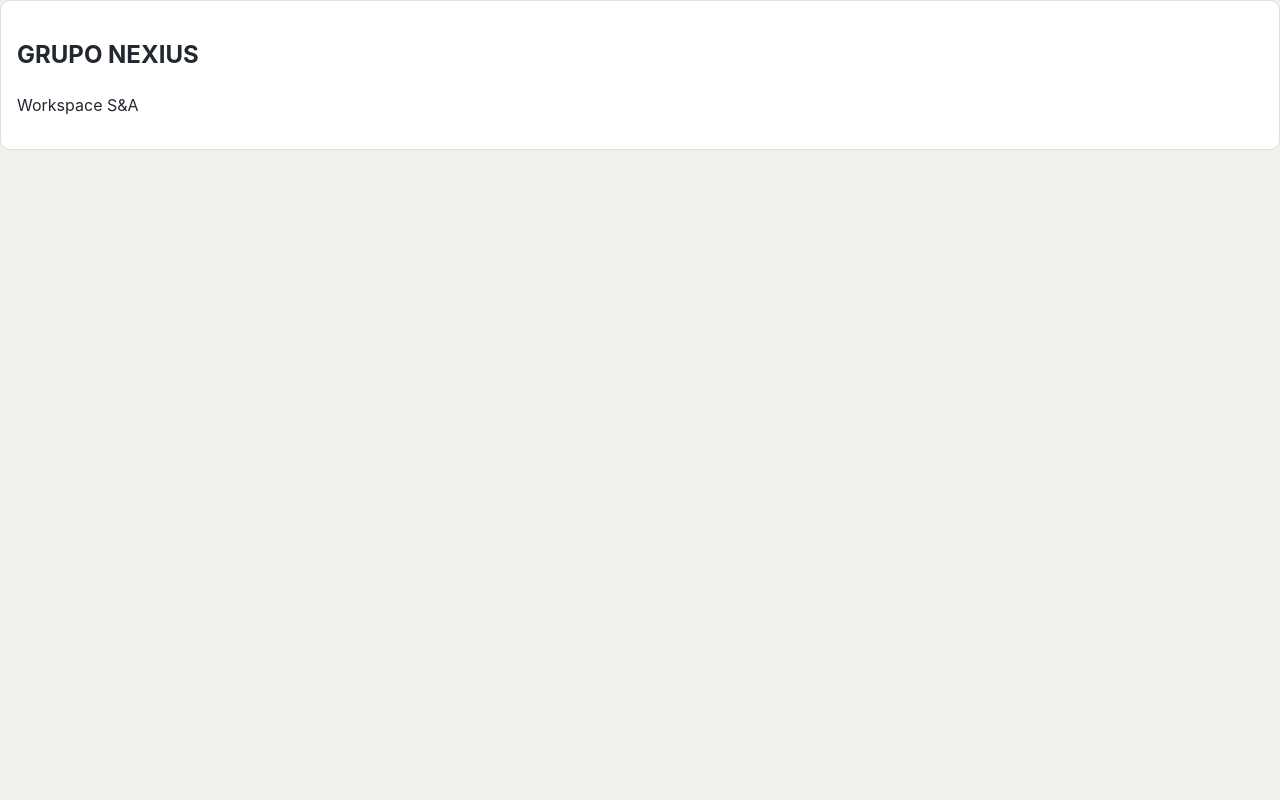
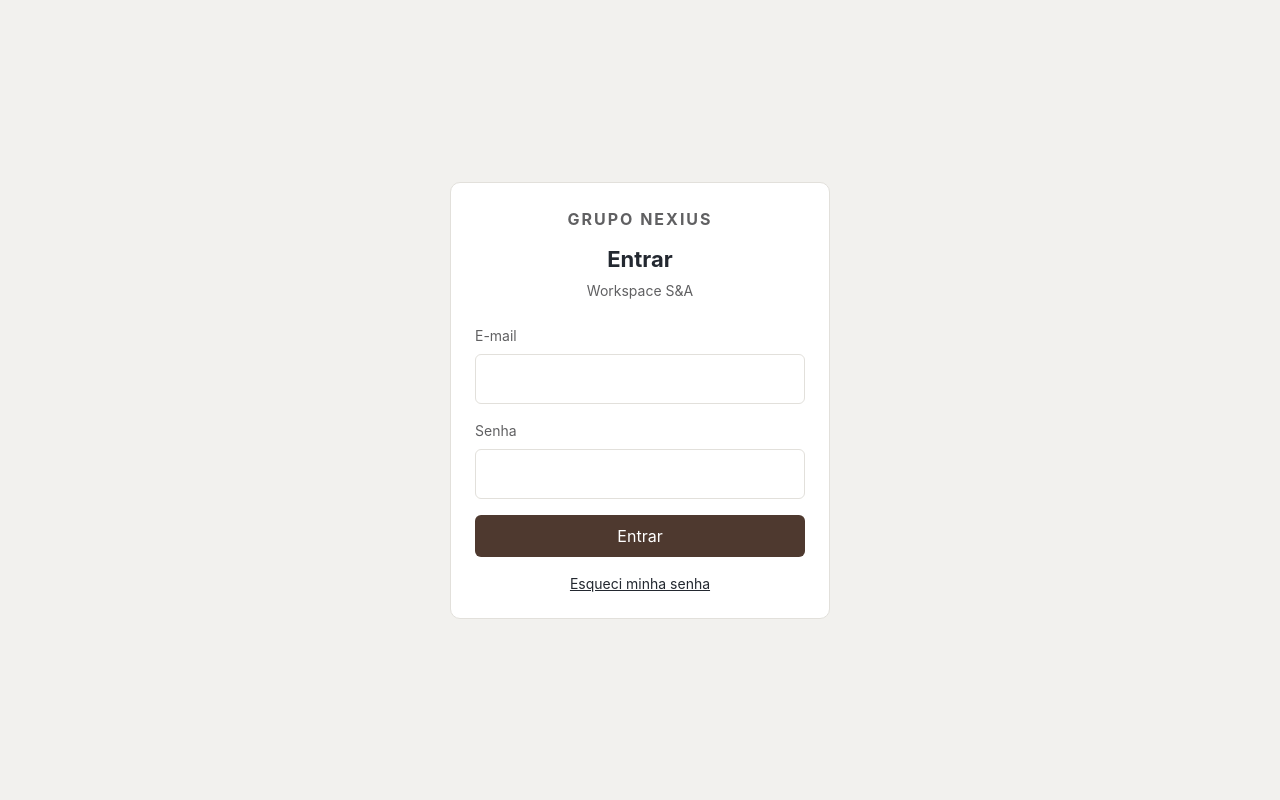
Before and after one commit to rodrigo-cassaro-sa/nexius-workspace, a PHP site: page / in a window 1280 px wide. Run offline with PHP 8.4, Linux system fonts and the light colour scheme.

Commit message:
Tela de login funcional (consome api/auth/login.php)
HTML/CSS/JS separados, estados de carregando/erro, tema claro/escuro, sem regra no front.

Co-Authored-By: Claude Opus 4.8 <noreply@anthropic.com>

```diff
--- a/public/css/components.css
+++ b/public/css/components.css
@@ -26,11 +26,74 @@
   color: var(--cor-texto);
 }
 
+.botao:disabled {
+  opacity: 0.6;
+  cursor: not-allowed;
+}
+
+.botao-bloco {
+  width: 100%;
+}
+
 .card {
   background: var(--cor-superficie);
   border: 1px solid var(--cor-borda);
   border-radius: var(--raio-medio);
-  padding: var(--espaco-4);
+  padding: var(--espaco-5);
 }
 
-/* TODO: campo, badge de status, alerta, modal, skeleton (nas fases de tela). */
+/* Formulario */
+.campo {
+  margin-bottom: var(--espaco-4);
+}
+
+.campo-label {
+  display: block;
+  margin-bottom: var(--espaco-2);
+  font-size: 14px;
+  color: var(--cor-texto-secundario);
+}
+
+.campo-input {
+  width: 100%;
+  padding: var(--espaco-3);
+  border: 1px solid var(--cor-borda);
+  border-radius: var(--raio-pequeno);
+  background: var(--cor-superficie);
+  color: var(--cor-texto);
+  transition: border-color var(--transicao-padrao);
+}
+
+.campo-input:focus {
+  outline: none;
+  border-color: var(--cor-primaria);
+}
+
+/* Alertas / feedback (nao dependem so de cor: tem texto) */
+.alerta {
+  padding: var(--espaco-3);
+  border-radius: var(--raio-pequeno);
+  margin-bottom: var(--espaco-4);
+  font-size: 14px;
+  border: 1px solid transparent;
+}
+
+.alerta-erro {
+  color: var(--cor-erro);
+  border-color: var(--cor-erro);
+  background: rgba(178, 59, 59, 0.08);
+}
+
+.alerta-sucesso {
+  color: var(--cor-sucesso);
+  border-color: var(--cor-sucesso);
+  background: rgba(46, 125, 82, 0.08);
+}
+
+.alerta-info {
+  color: var(--cor-info);
+  border-color: var(--cor-info);
+  background: rgba(43, 92, 138, 0.08);
+}
+
+/* TODO: badge de status, modal, skeleton (nas fases de tela). */
--- a/public/css/pages.css
+++ b/public/css/pages.css
@@ -1,3 +1,45 @@
 /* pages.css */
 /* Estilos especificos de paginas (login, dashboard, demanda, perfil...). */
-/* Preenchido conforme cada tela for implementada. Sem conteudo agora. */
+
+/* Login */
+.pagina-login {
+  min-height: 100vh;
+  display: flex;
+  align-items: center;
+  justify-content: center;
+  padding: var(--espaco-4);
+}
+
+.card-login {
+  width: 100%;
+  max-width: 380px;
+}
+
+.login-marca {
+  text-align: center;
+  margin-bottom: var(--espaco-5);
+}
+
+.marca-logo {
+  margin: 0;
+  letter-spacing: 2px;
+  font-weight: 700;
+  color: var(--cor-secundaria);
+}
+
+.login-titulo {
+  margin: var(--espaco-3) 0 0;
+  font-size: 22px;
+}
+
+.login-subtitulo {
+  margin: var(--espaco-1) 0 0;
+  color: var(--cor-texto-secundario);
+  font-size: 14px;
+}
+
+.login-rodape {
+  margin-top: var(--espaco-4);
+  text-align: center;
+  font-size: 14px;
+}
--- a/public/index.html
+++ b/public/index.html
@@ -13,17 +13,41 @@
   <link rel="stylesheet" href="css/responsive.css">
 </head>
 <body>
-  <!-- Tela: Login. Esqueleto base; o formulario e a logica de login entram na fase de autenticacao. -->
+  <!-- Tela: Login -->
   <main class="pagina-login">
-    <section class="card">
-      <h1>GRUPO NEXIUS</h1>
-      <p>Workspace S&amp;A</p>
-      <!-- TODO (fase de autenticacao): formulario de e-mail/senha + chamada a api/auth/login.php -->
+    <section class="card card-login">
+      <header class="login-marca">
+        <p class="marca-logo">GRUPO NEXIUS</p>
+        <h1 class="login-titulo">Entrar</h1>
+        <p class="login-subtitulo">Workspace S&amp;A</p>
+      </header>
+
+      <!-- Mensagem de erro/sucesso (preenchida pelo JS) -->
+      <div id="mensagem" class="alerta" role="alert" aria-live="polite" hidden></div>
+
+      <form id="form-login" novalidate>
+        <div class="campo">
+          <label class="campo-label" for="email">E-mail</label>
+          <input class="campo-input" id="email" name="email" type="email" autocomplete="email" required>
+        </div>
+
+        <div class="campo">
+          <label class="campo-label" for="senha">Senha</label>
+          <input class="campo-input" id="senha" name="senha" type="password" autocomplete="current-password" required>
+        </div>
+
+        <button id="botao-entrar" class="botao botao-primario botao-bloco" type="submit">Entrar</button>
+      </form>
+
+      <footer class="login-rodape">
+        <a href="recuperar-senha.html">Esqueci minha senha</a>
+      </footer>
     </section>
   </main>
 
   <script src="js/app.js"></script>
   <script src="js/api.js"></script>
   <script src="js/ui.js"></script>
+  <script src="js/login.js"></script>
 </body>
 </html>
--- /dev/null
+++ b/public/js/login.js
@@ -0,0 +1,54 @@
+// login.js
+// Tela de login. Cuida apenas da interacao e da chamada a API.
+// A validacao real (credenciais) e a regra de permissao ficam no backend.
+
+document.addEventListener("DOMContentLoaded", function () {
+  // Se ja houver sessao valida, vai direto para o painel.
+  verificarSessaoExistente();
+
+  const form = document.getElementById("form-login");
+  form.addEventListener("submit", enviarLogin);
+});
+
+async function verificarSessaoExistente() {
+  try {
+    const resposta = await getApi("/api/auth/me.php");
+    if (resposta.ok) {
+      window.location.href = "dashboard.html";
+    }
+  } catch (erro) {
+    // Sem sessao: permanece na tela de login.
+  }
+}
+
+async function enviarLogin(evento) {
+  evento.preventDefault();
+
+  const botao = document.getElementById("botao-entrar");
+  const email = document.getElementById("email").value.trim();
+  const senha = document.getElementById("senha").value;
+
+  // Validacao basica de experiencia (o backend valida de novo).
+  if (email === "" || senha === "") {
+    mostrarErro("mensagem", "Preencha e-mail e senha.");
+    return;
+  }
+
+  definirCarregando(botao, true);
+
+  try {
+    const resposta = await postApi("/api/auth/login.php", { email: email, senha: senha });
+
+    if (!resposta.ok) {
+      mostrarErro("mensagem", resposta.error);
+      definirCarregando(botao, false);
+      return;
+    }
+
+    // Sucesso: vai para o painel.
+    window.location.href = "dashboard.html";
+  } catch (erro) {
+    mostrarErro("mensagem", "Nao foi possivel entrar. Tente novamente.");
+    definirCarregando(botao, false);
+  }
+}
```
